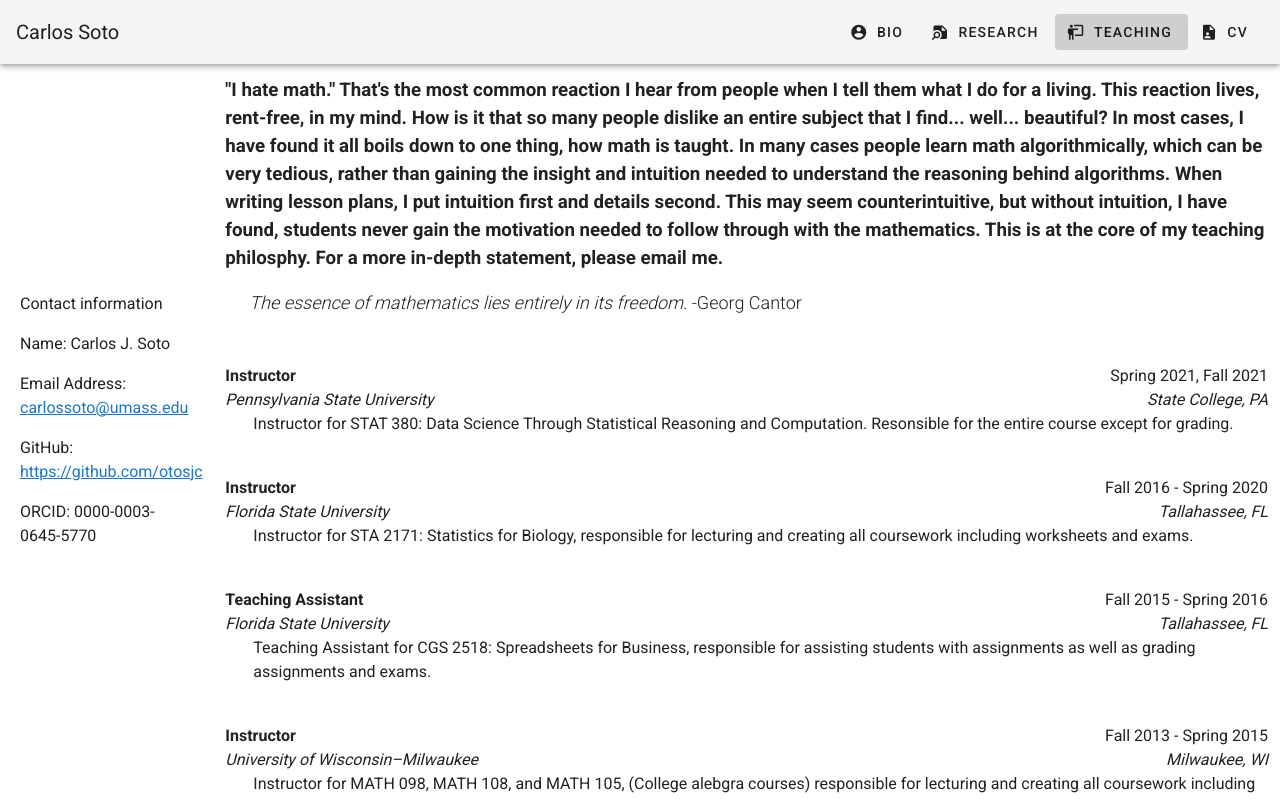
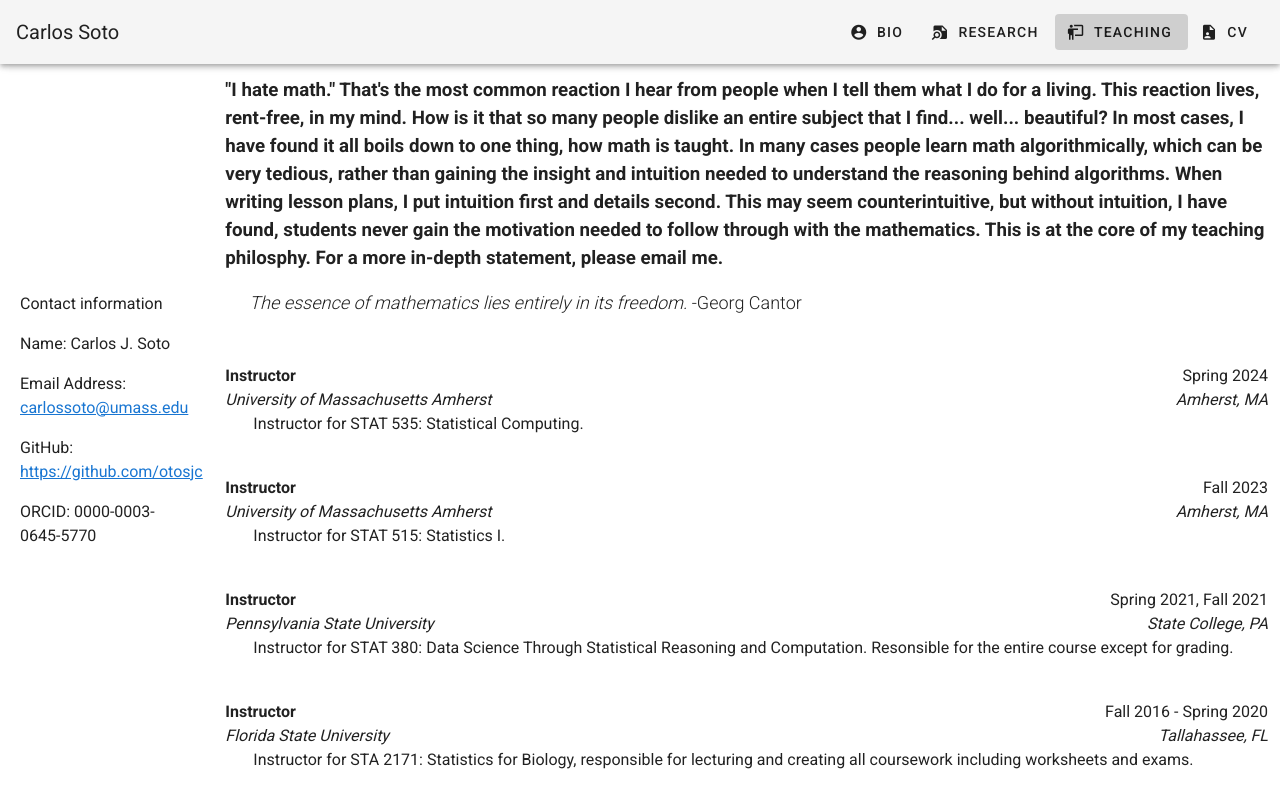
Before and after one commit to Alex-Bailon/carlos-soto-portfolio, a Nuxt app: page /teaching in a window 1280 px wide. Shown: the top 799 px of the page. Built offline with nearby package versions, Linux system fonts and the light colour scheme.

Commit message:
update teaching

```diff
--- a/static/teaching.js
+++ b/static/teaching.js
@@ -11,6 +11,20 @@
 			`,
 	quote: ` <em>The essence of mathematics lies entirely in its freedom.</em> -Georg Cantor`,
   courses: [
+  {
+      title: `<strong>Instructor</strong>`,
+      dates: `Spring 2024`,
+      school: '<em>University of Massachusetts Amherst</em>',
+	  location: '<em>Amherst, MA</em>',
+	  description: `Instructor for STAT 535: Statistical Computing.`,
+    },
+	{
+      title: `<strong>Instructor</strong>`,
+      dates: `Fall 2023`,
+      school: '<em>University of Massachusetts Amherst</em>',
+	  location: '<em>Amherst, MA</em>',
+	  description: `Instructor for STAT 515: Statistics I.`,
+    },
 	{
       title: `<strong>Instructor</strong>`,
       dates: `Spring 2021, Fall 2021`,
```
